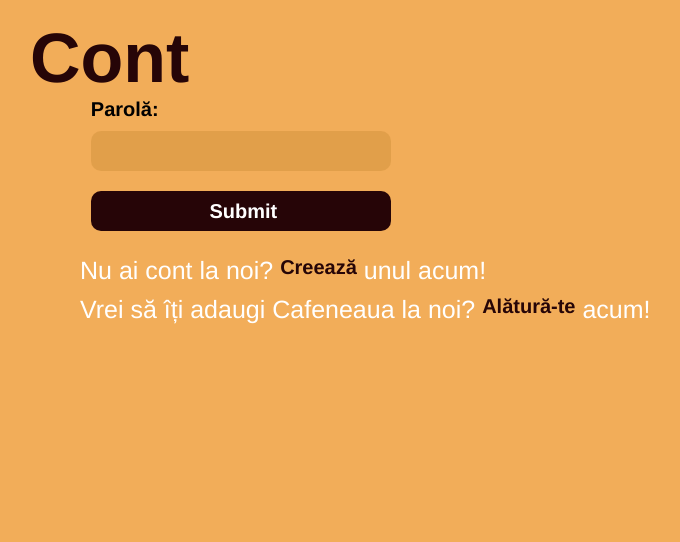
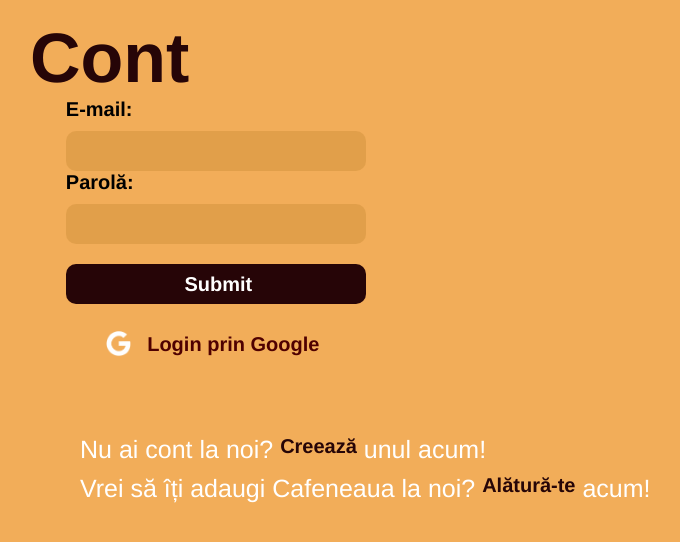
Before and after one commit to calacc/cafeinated, a Flask app: template templates/not-logged-in/login.html in a window 1280 px wide. Shown: the part 61-603 px from the top of the page, without its empty margins (34-714 px from the left). Run offline with Flask 3, Linux system fonts and the light colour scheme; the template is opened without the code that fills it, so the values that code supplies are empty; parts of the project's set-up code (start-up, migrations or seed data) failed here and were passed over.

Commit message:
improved google authentication

```diff
--- a/templates/customer/edit-account.html
+++ b/templates/customer/edit-account.html
@@ -22,11 +22,6 @@
         Număr de telefon:  <input type="text" name="phonenr" value="{{ user_data.phonenr }}">
         <br>
         Adresă de livrare: <input type="text" name="address" value="{{ user_data.address }}">
-        <br>
-        <div style="display: flex; align-items: center;">
-            <a>Conectare prin Google: </a>
-            <input type="checkbox" id="google_auth" name="google_auth" {% if user_data.google_auth %}checked{% endif %}>
-        </div>
         <input type="submit" class="submit" value="Salvează modificările">
     </form>
 </div>
--- a/templates/not-logged-in/base.html
+++ b/templates/not-logged-in/base.html
@@ -15,7 +15,7 @@
         <ul class="nav">
             <li><a href="/coffeeshops">Cafenele</a></li>
             <li><a href="/about-us">Despre noi</a></li>
-            <li><a href="/email">Login</a></li>
+            <li><a href="/login">Login</a></li>
         </ul>
         </div>
     </header>
--- a/templates/not-logged-in/login.html
+++ b/templates/not-logged-in/login.html
@@ -3,25 +3,57 @@
 {% block head %}
 <title>Login</title>
 <br>
+
+<style>
+    .custom-input {
+      display: flex;
+      align-items: center;
+      justify-content: center;
+      cursor: pointer;
+      width: 220px;
+      margin-top: 10px;
+    }
+
+    .custom-input img {
+      margin-right: 5px;
+    }
+
+    .custom-input input[type="submit"] {
+      border: none;
+      outline: none;
+      background-color: transparent;
+      cursor: pointer;
+      justify-content:center;
+      font-weight: bold;
+    }
+</style>
+
 {% endblock %}
 
 {% block body %}
 <div class="label"><div class="text-wrapper">Cont</div>
 
-<div class="account">
+<div class="account" style="display: flex; flex-direction: column;justify-content: center; align-items: center;width: 250px">
+<div>
     <form action="/login" method="POST" autocomplete="off">
+        E-mail: <input type="text" name="email">
         Parolă: <input type="password" name="password">
         <input type="hidden" name="form_type" value="login_password">
         <input type="submit" class="submit">
     </form>
-{% if google_auth=='on'%}
+</div>
+<div>
     <form action="/login" method="POST" autocomplete="off">
         <input type="hidden" name="form_type" value="login_google">
-    <input type="submit" class="submit" value="Login prin Google">
+        <label class="custom-input">
+            <img style="width:25px; margin-bottom:-8px" src="{{ url_for('static', filename='img/google.png') }}" alt="Description">
+            <input type="submit" value="Login prin Google">
+        </label>
     </form>
-{%endif%}
+</div>
 <br><br>
 </div>
+
 <div class = "create_account">
     <p class="not_account">
         <span class="text-wrapper">Nu ai cont la noi?&nbsp;</span>
--- a/templates/shop-owner/edit-account.html
+++ b/templates/shop-owner/edit-account.html
@@ -18,10 +18,6 @@
         Nume:   <input type="text" name="name" value="{{ user_data.name }}">
         <br>
         Număr de telefon:  <input type="text" name="phonenr" value="{{ user_data.phonenr }}">
-        <div style="display: flex; align-items: center;">
-            <a>Conectare prin Google: </a>
-            <input type="checkbox" id="google_auth" name="google_auth" {% if user_data.google_auth %}checked{% endif %}>
-        </div>
         <input type="submit" class="submit" value="Salvează modificările">
     </form>
 </div>
```
Also changed, not shown: actions.py (+44 -22 lines), templates/not-logged-in/choose-type.html (added, +24 -0 lines), templates/not-logged-in/create-customer-account-google.html (added, +22 -0 lines), templates/not-logged-in/create-shop-owner-account-google.html (added, +20 -0 lines), static/img/google.png (added). Lines whose indentation alone changed are shown as unchanged.
